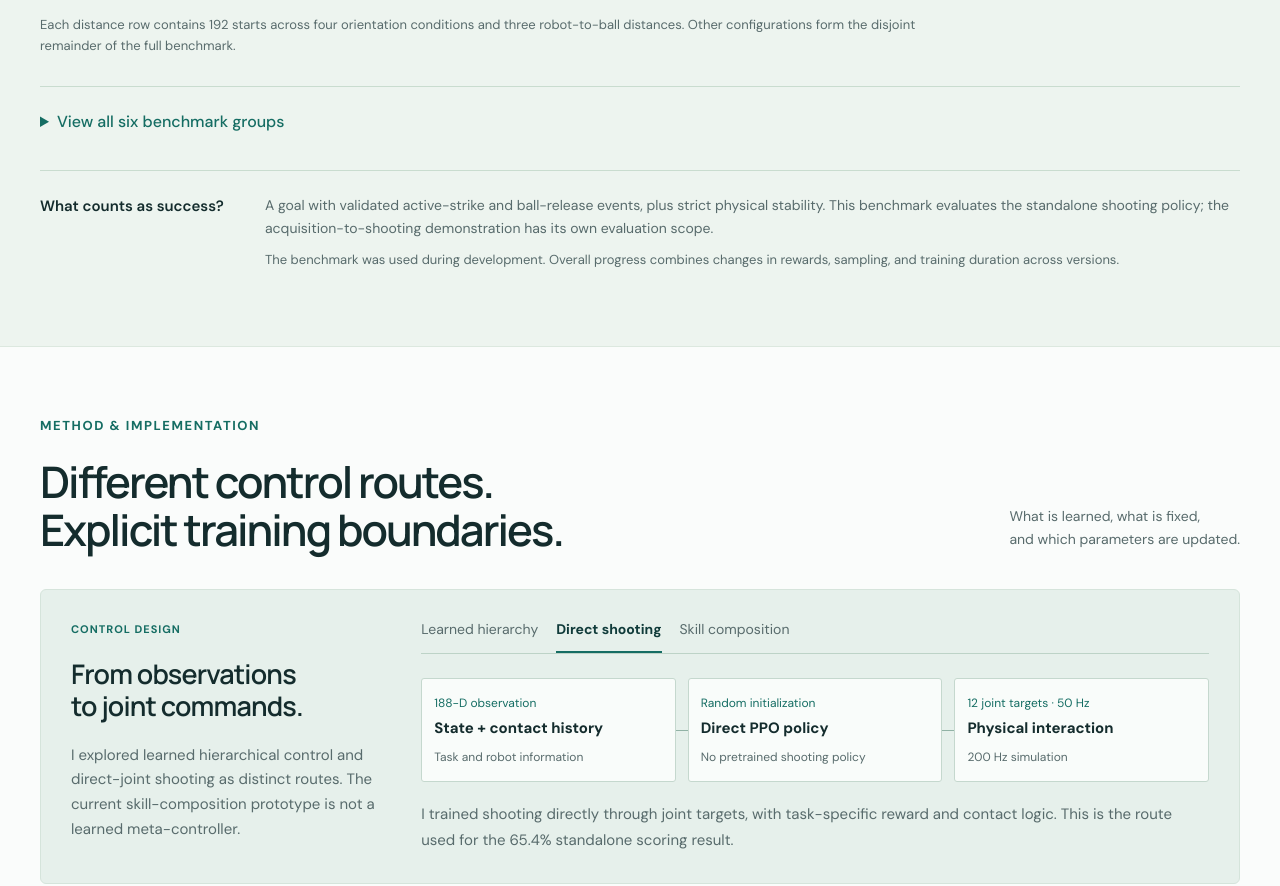
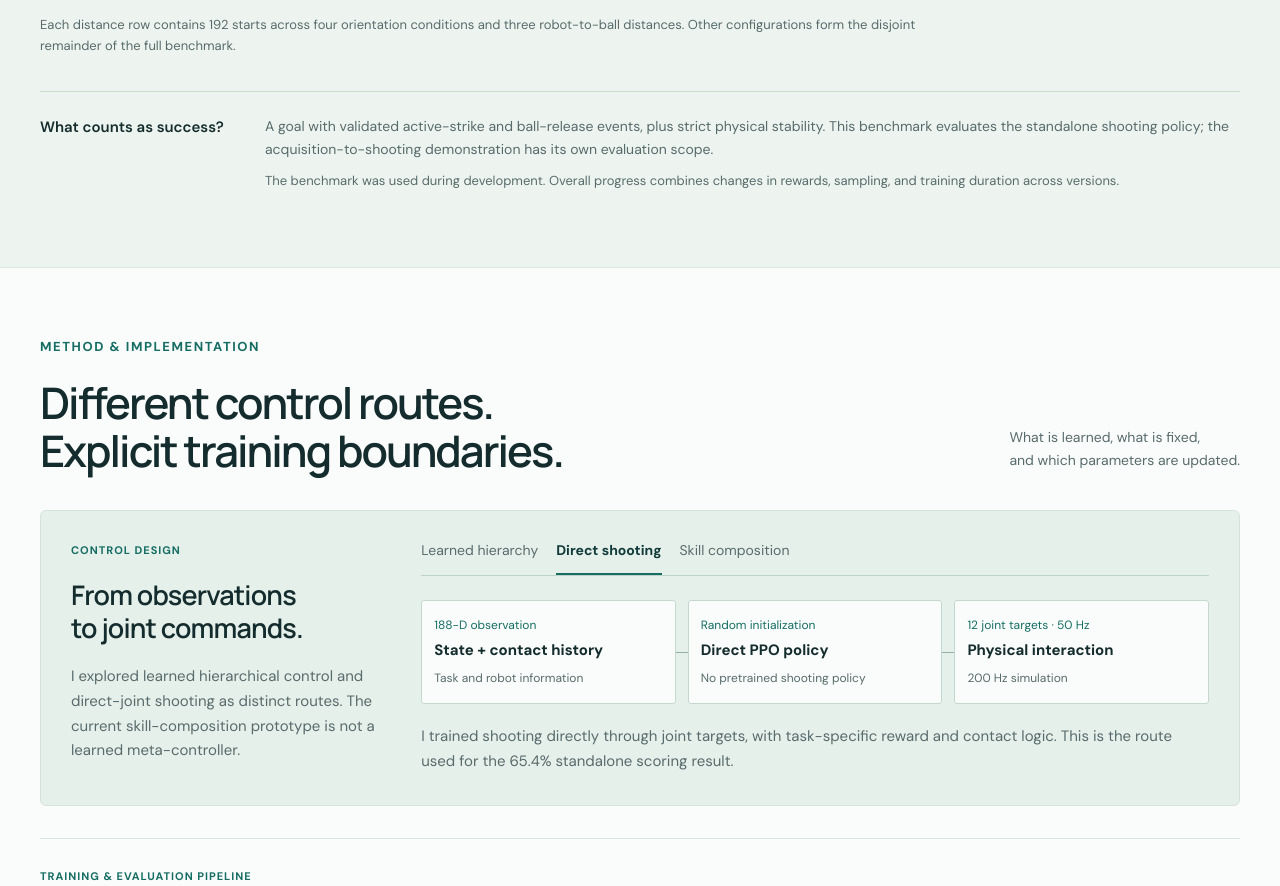
Before and after one commit to Chester-031/go2-soccer, a plain HTML site: page index.html in a window 1280 px wide. Shown: the part 8835-9721 px from the top of the page. Drawn offline with Linux system fonts and the light colour scheme.

Commit message:
Simplify public benchmark breakdown while preserving totals

```diff
--- a/index.html
+++ b/index.html
@@ -126,7 +126,6 @@
         <div class="performance-grid results-breakdown">
           <article class="distance-panel"><p class="chart-kicker">COMMON DISTANCE GRID &amp; REMAINING STARTS</p><h3>Performance varies<br>with the starting state.</h3><div id="distance-chart" class="distance-chart" aria-label="Stable scoring by initial ball-to-goal distance and remaining configurations"></div><p class="small-note">Each distance row contains 192 starts across four orientation conditions and three robot-to-ball distances. Other configurations form the disjoint remainder of the full benchmark.</p></article>
         </div>
-        <details class="benchmark-detail"><summary>View all six benchmark groups</summary><div class="table-scroll"><table><caption>Same checkpoint and task-and-stability predicate across every group</caption><thead><tr><th scope="col">Starting configuration</th><th scope="col">Passed / total</th><th scope="col">Pass rate</th></tr></thead><tbody id="benchmark-groups"></tbody></table></div><p class="small-note">The six groups cover the full 1,472-case standalone shooting benchmark. The rear-ball composition demonstration above uses an additional acquisition policy and a separate 8-case evaluation.</p></details>
         <div class="result-definition"><strong>What counts as success?</strong><p>A goal with validated active-strike and ball-release events, plus strict physical stability. This benchmark evaluates the standalone shooting policy; the acquisition-to-shooting demonstration has its own evaluation scope.</p></div>
         <p class="small-note result-scope">The benchmark was used during development. Overall progress combines changes in rewards, sampling, and training duration across versions.</p>
       </div>
```
Also changed, not shown: 1 other file.
